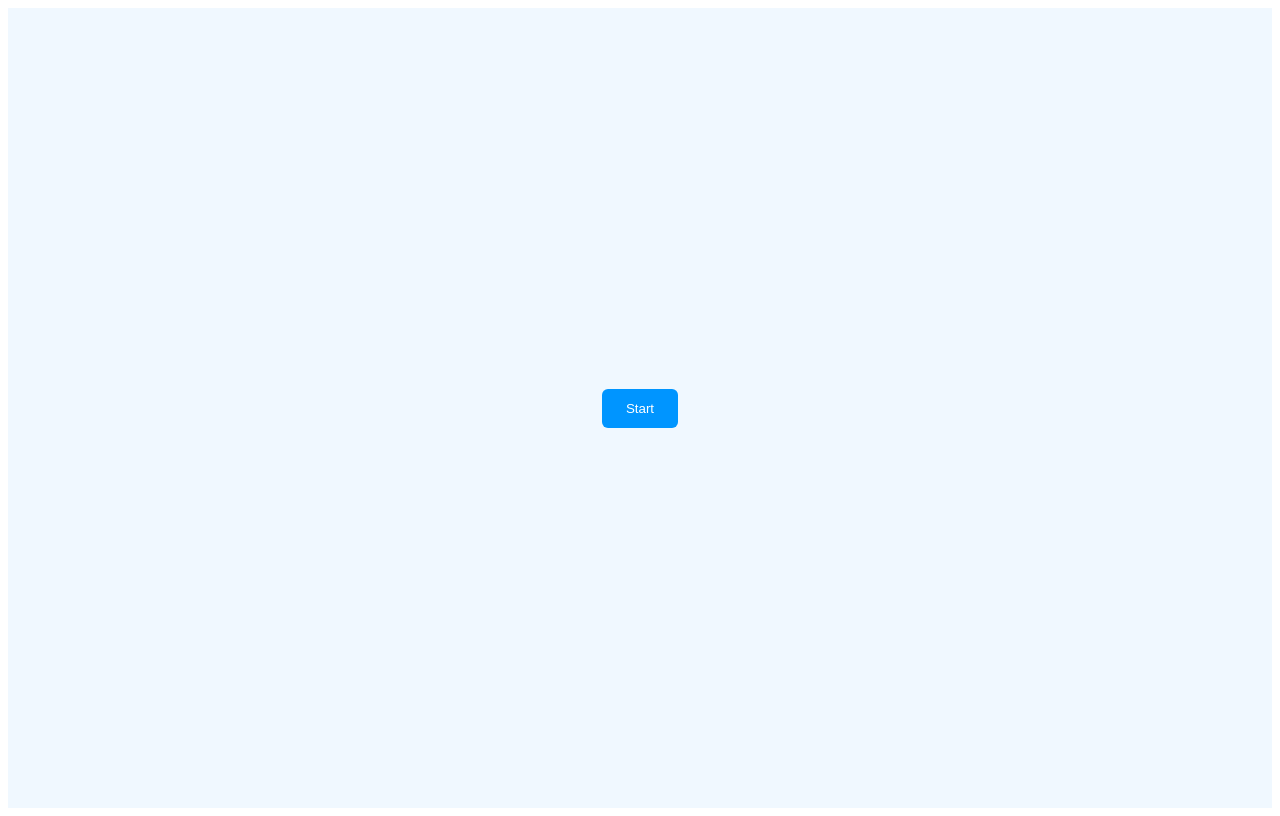
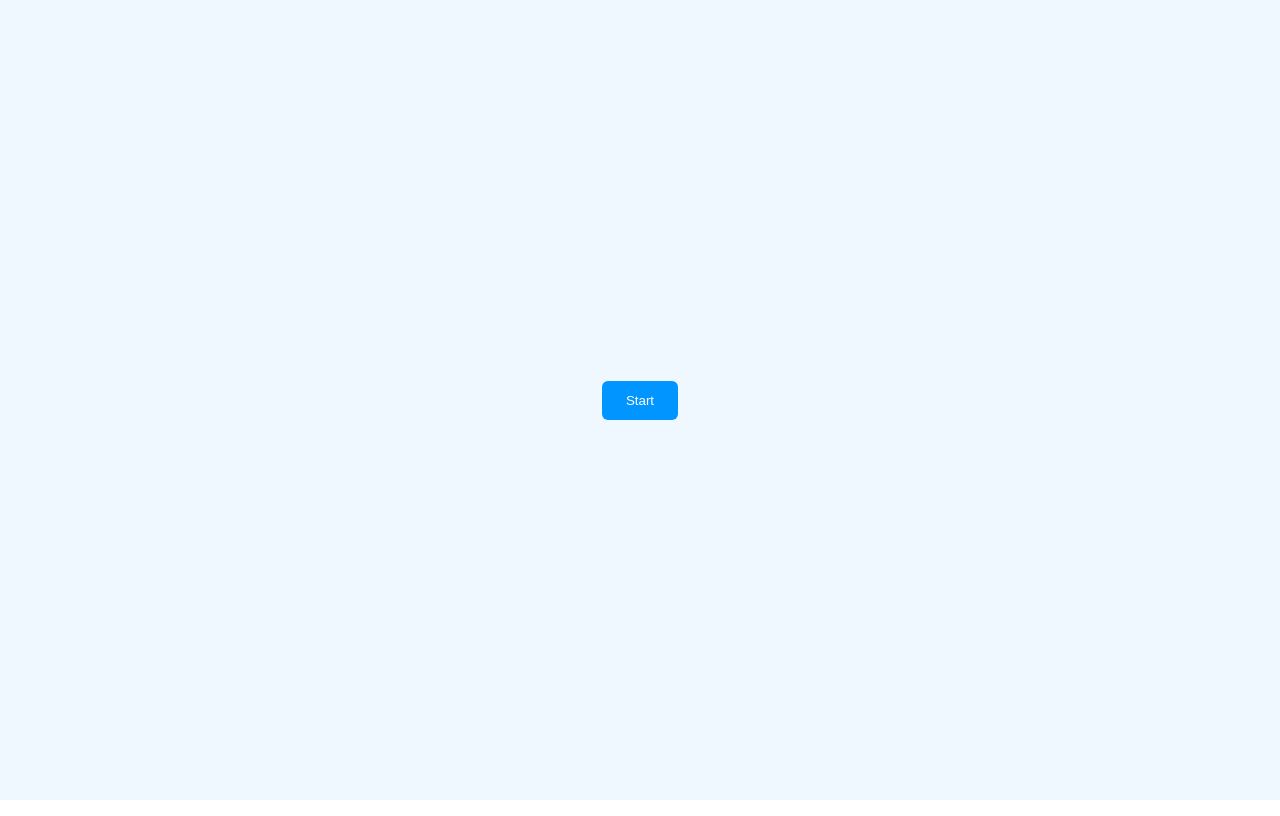
Before and after one commit to PezhmanGhavami/yasna-team-coding-challenge, a Nuxt app: page / in a window 1280 px wide. Built offline with nearby package versions, Linux system fonts and the light colour scheme.

Commit message:
Added a global css reset and imported it through next nuxt.config - Added some global variables for sasss and made them available through vite conf in nuxt.config - updated the stylings in app.vue to use the new sass vars

```diff
--- a/app.vue
+++ b/app.vue
@@ -22,7 +22,7 @@
   background-color: #0095ff;
   color: white;
   border: none;
-  border-radius: 6px;
+  border-radius: $rounded;
 
   &:hover {
     cursor: pointer;
--- /dev/null
+++ b/assets/_vars.scss
@@ -0,0 +1,4 @@
+$rounded: 6px;
+$rounded-md: 8px;
+$rounded-full: 9999px;
+$desktop-breakpoint: 640px;
--- /dev/null
+++ b/assets/scss/main.scss
@@ -0,0 +1,36 @@
+html {
+  box-sizing: border-box;
+  font-size: 16px;
+  font-family: sans-serif;
+}
+
+*,
+*:before,
+*:after {
+  box-sizing: inherit;
+}
+
+body,
+h1,
+h2,
+h3,
+h4,
+h5,
+h6,
+p,
+ol,
+ul {
+  margin: 0;
+  padding: 0;
+  font-weight: normal;
+}
+
+ol,
+ul {
+  list-style: none;
+}
+
+img {
+  max-width: 100%;
+  height: auto;
+}
--- a/nuxt.config.ts
+++ b/nuxt.config.ts
@@ -1,4 +1,14 @@
 // https://nuxt.com/docs/api/configuration/nuxt-config
 export default defineNuxtConfig({
-  devtools: { enabled: true }
-})
+  devtools: { enabled: true },
+  css: ["~/assets/scss/main.scss"],
+  vite: {
+    css: {
+      preprocessorOptions: {
+        scss: {
+          additionalData: "@use '@/assets/_vars.scss' as *;",
+        },
+      },
+    },
+  },
+});
```
